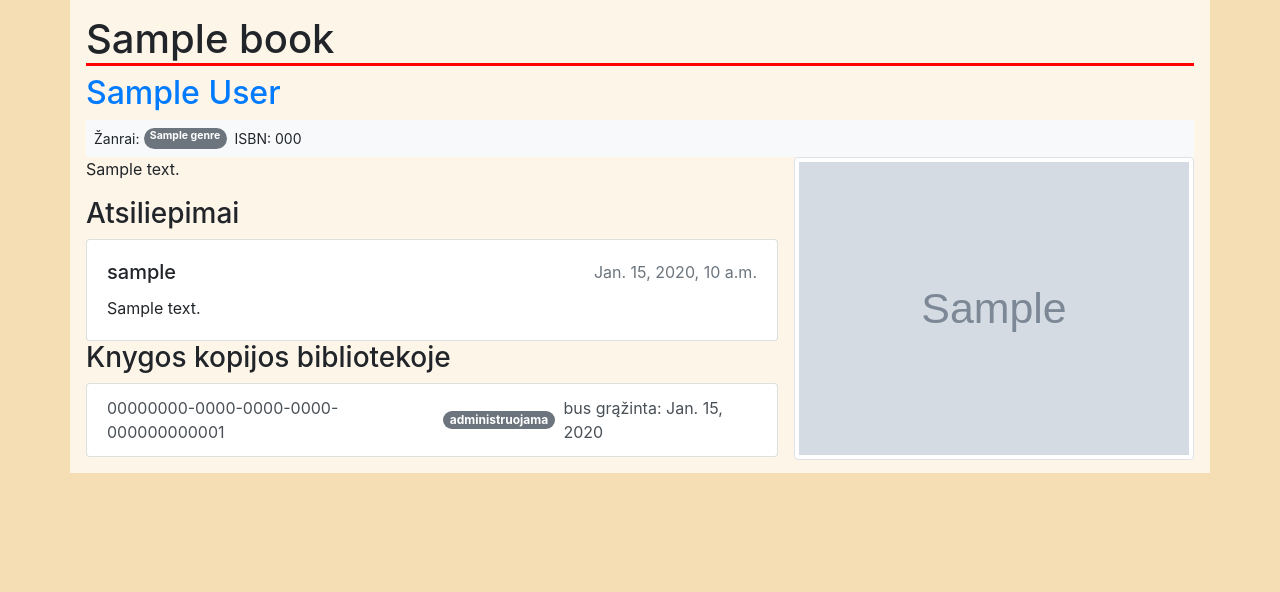
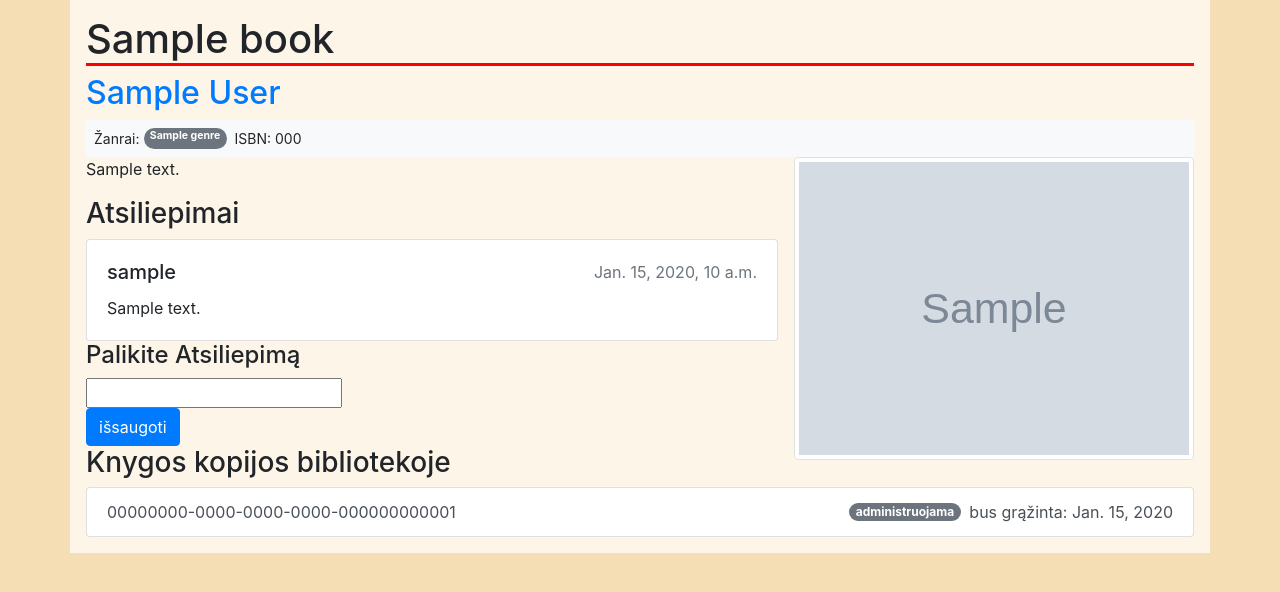
Before and after one commit to User852963741/ptu1_library, a Django app: page /library/book/1/ in a window 1280 px wide. Shown: the part 89-681 px from the top of the page. Run offline with Django 4.2, Linux system fonts and the light colour scheme; a user stored in the database is signed in; tables that the repository leaves empty hold one stand-in row (values such as "Sample post"); grey boxes marked "Sample" are stand-in pictures.

Commit message:
tinyMCE book user review form

```diff
--- a/library/books/forms.py
+++ b/library/books/forms.py
@@ -1,4 +1,5 @@
 from django import forms
+from django.conf import settings
 from tinymce.widgets import TinyMCE
 from .models import BookReview
 
@@ -8,7 +9,7 @@ class BookReviewForm(forms.ModelForm):
         model = BookReview
         fields = ('content', 'book', 'reviewer', )
         widgets = {
-            'content': TinyMCE(),
+            'content': TinyMCE(mce_attrs=settings.TINYMCE_USER_CONFIG),
             'book': forms.HiddenInput(),
             'reviewer': forms.HiddenInput(),
         }
--- a/library/books/templates/books/base.html
+++ b/library/books/templates/books/base.html
@@ -9,6 +9,7 @@
     <link rel="stylesheet" href="https://cdn.jsdelivr.net/npm/bootstrap@4.6.1/dist/css/bootstrap.min.css" integrity="sha384-zCbKRCUGaJDkqS1kPbPd7TveP5iyJE0EjAuZQTgFLD2ylzuqKfdKlfG/eSrtxUkn" crossorigin="anonymous">
     <link rel="stylesheet" href="{% static 'books/css/style.css' %}">
     <script src="https://cdn.jsdelivr.net/npm/jquery@3.5.1/dist/jquery.slim.min.js" integrity="sha384-DfXdz2htPH0lsSSs5nCTpuj/zy4C+OGpamoFVy38MVBnE+IbbVYUew+OrCXaRkfj" crossorigin="anonymous"></script>
+    {{ form.media }}
 </head>
 <body>
     <header>
--- a/library/books/templates/books/book_detail.html
+++ b/library/books/templates/books/book_detail.html
@@ -32,6 +32,16 @@
             </div>
         </div>
         {% endfor %}
+    {% if user.is_authenticated %}
+    <div class="FieldWrapper">
+        <h4>Palikite Atsiliepimą</h4>
+        <form method="post" action="">
+            {% csrf_token%}
+            {{ form.content }}<br/>
+            <input type="submit" value="išsaugoti" class="btn btn-primary">
+        </form>
+    </div>
+    {% endif %}
     {% else %}
         <div class="alert alert-secondary">Ši knyga kolkas atsiliepimų neturi</div>
     {% endif %}
--- a/library/library/settings.py
+++ b/library/library/settings.py
@@ -184,6 +184,8 @@ TINYMCE_USER_CONFIG = {
             visualblocks visualchars | charmap hr
             ''',
     'statusbar': True,
+    'menubar': False,
+    'toolbar2': '',
 }
 
 MESSAGE_TAGS = {
```
